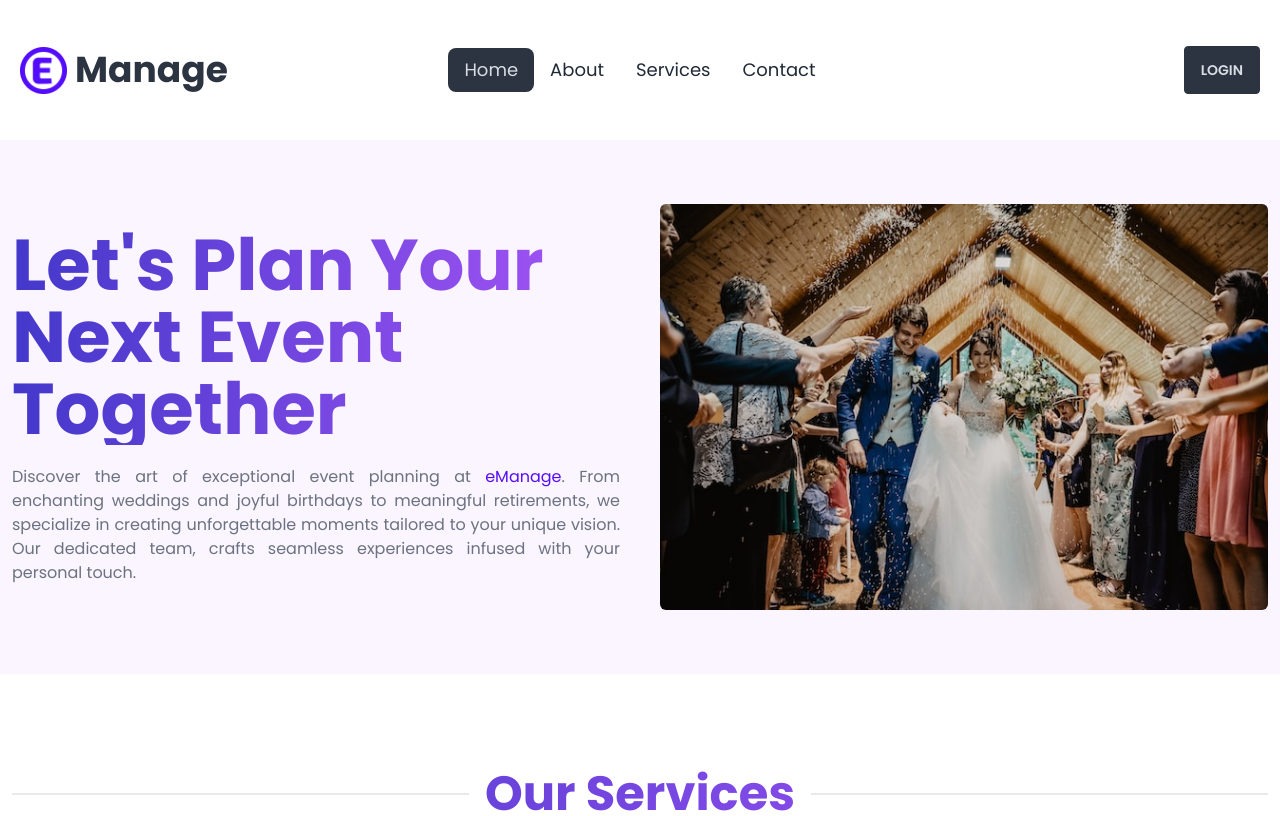
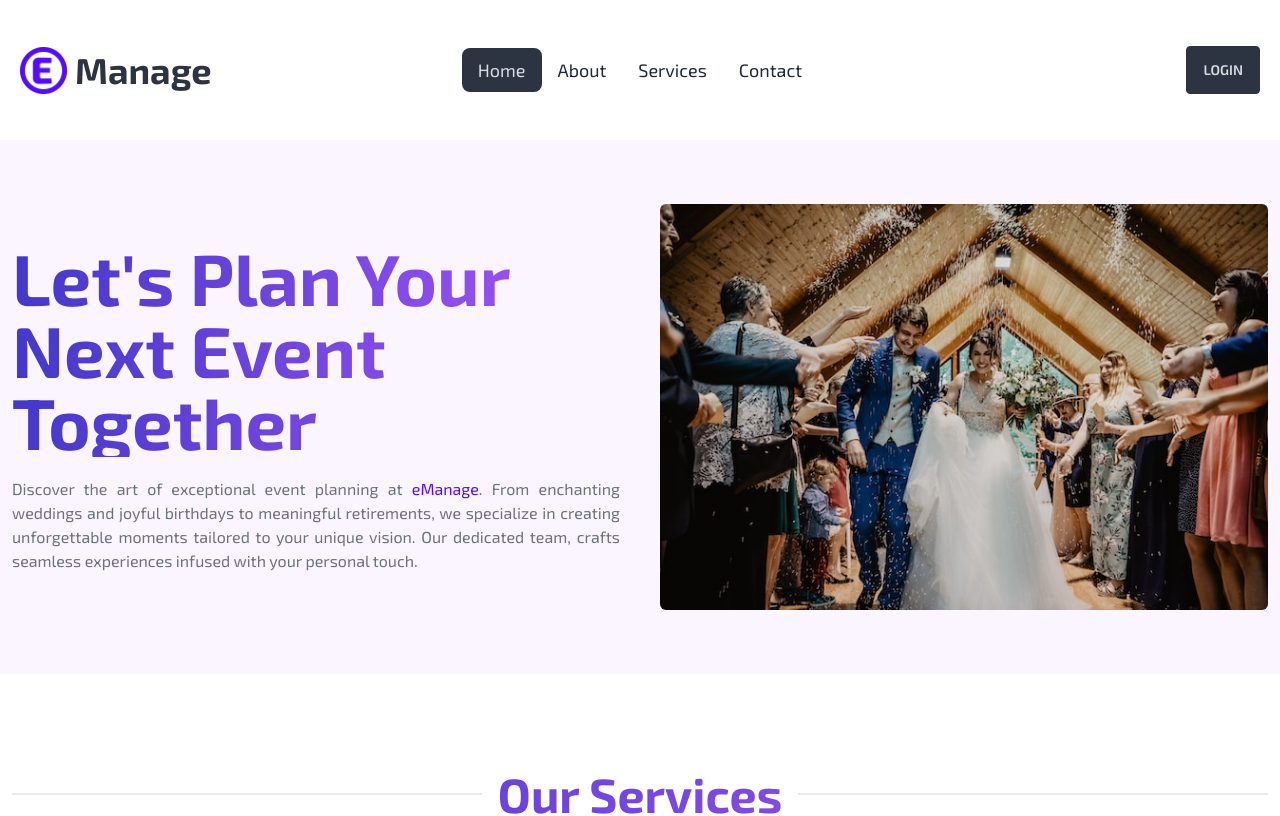
Before and after one commit to rocktohq/event-management, a React (Vite) app: page / in a window 1280 px wide. Shown: the top 816 px of the page. Built offline with nearby package versions, Linux system fonts and the light colour scheme; no server answers.

Commit message:
Progressbar Updated

```diff
--- a/src/index.css
+++ b/src/index.css
@@ -1,10 +1,11 @@
 /* Google Font */
-@import url("https://fonts.googleapis.com/css2?family=Poppins:wght@400;500;600;700;800&display=swap");
+/* @import url("https://fonts.googleapis.com/css2?family=Poppins:wght@400;500;600;700;800&display=swap"); */
+@import url("https://fonts.googleapis.com/css2?family=Exo+2:wght@400;500;600;700&display=swap");
 
 @tailwind base;
 @tailwind components;
 @tailwind utilities;
 
 body {
-  font-family: "Poppins", sans-serif;
+  font-family: "Exo 2", sans-serif;
 }
```
